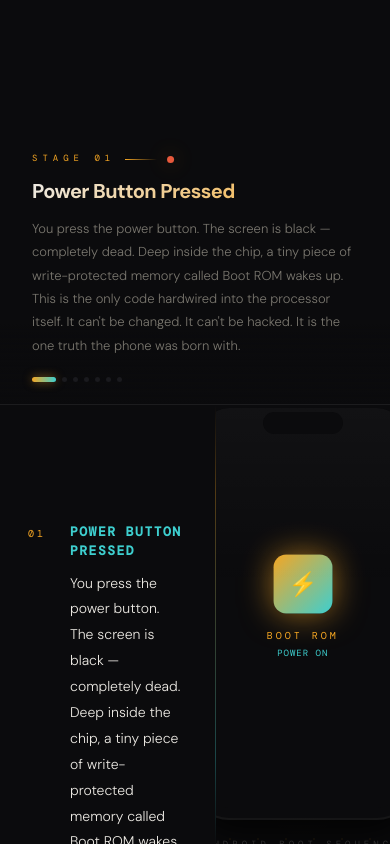
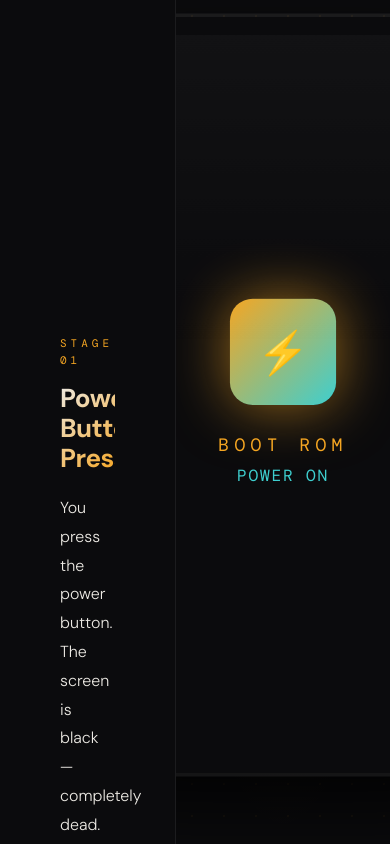
Before and after one commit to vishal07042/AiForHumans, a Next.js app: page /Zygote in a window 390 px wide. Built offline with nearby package versions, Linux system fonts and the light colour scheme.

Commit message:
android phone ui fixed

```diff
--- a/app/Zygote/page.jsx
+++ b/app/Zygote/page.jsx
@@ -79,7 +79,7 @@ function PhoneVisual({ scene }) {
     const phoneOn = scene !== "phone_off" && scene !== "intro";
 
     return (
-        <div style={{ position: "relative", width: 220, height: 420, margin: "0 auto" }}>
+        <div style={{ position: "relative", width: 220, height: 420, margin: "0 auto", transform: "scale(1.8)", transformOrigin: "center center" }}>
             {/* Phone shell */}
             <div style={{
                 position: "absolute", inset: 0,
@@ -226,24 +226,24 @@ function PhoneVisual({ scene }) {
 
                     {/* SYSTEM SERVER */}
                     {scene === "morula" && (
-                        <div style={{ display: "flex", flexDirection: "column", alignItems: "center", gap: 8, padding: 10 }}>
-                            <p style={{ color: "#e8593c", fontSize: 8, fontFamily: "'DM Mono','Courier New',monospace", letterSpacing: 2, margin: 0 }}>SYSTEM SERVER</p>
-                            <div style={{ position: "relative", width: 110, height: 96 }}>
+                        <div style={{ display: "flex", flexDirection: "column", alignItems: "center", gap: 12, padding: 10 }}>
+                            <p style={{ color: "#e8593c", fontSize: 10, fontFamily: "'DM Mono','Courier New',monospace", letterSpacing: 2, margin: 0 }}>SYSTEM SERVER</p>
+                            <div style={{ position: "relative", width: 160, height: 110 }}>
                                 {[
                                     ["ActivityMgr", 4, 4, "#f5a623"],
-                                    ["PackageMgr", 60, 4, "#3ecfcf"],
-                                    ["WindowMgr", 4, 52, "#4a9eff"],
-                                    ["NotifMgr", 60, 52, "#5ec784"],
+                                    ["PackageMgr", 84, 4, "#3ecfcf"],
+                                    ["WindowMgr", 4, 57, "#4a9eff"],
+                                    ["NotifMgr", 84, 57, "#5ec784"],
                                 ].map(([label, x, y, color], i) => (
                                     <div key={i} style={{
                                         position: "absolute", left: x, top: y,
-                                        width: 46, height: 38, borderRadius: 8,
+                                        width: 72, height: 45, borderRadius: 8,
                                         background: `${color}14`,
                                         border: `1px solid ${color}44`,
                                         display: "flex", alignItems: "center", justifyContent: "center",
                                         animation: `cellAppear 0.4s ease ${i * 0.1}s both`,
                                     }}>
-                                        <p style={{ color, fontSize: 6.5, fontFamily: "'DM Mono','Courier New',monospace", textAlign: "center", margin: 0, lineHeight: 1.3 }}>{label}</p>
+                                        <p style={{ color, fontSize: 9.5, fontFamily: "'DM Mono','Courier New',monospace", textAlign: "center", margin: 0, lineHeight: 1.3 }}>{label}</p>
                                     </div>
                                 ))}
                             </div>
@@ -283,13 +283,7 @@ function PhoneVisual({ scene }) {
                     }} />
                 </div>
 
-                {/* Notch */}
-                <div style={{
-                    position: "absolute", top: 14, left: "50%", transform: "translateX(-50%)",
-                    width: 80, height: 22, borderRadius: 11,
-                    background: "#0b0b0d",
-                    zIndex: 10,
-                }} />
+                {/* Notch removed per user request */}
             </div>
 
             {/* Side buttons */}
@@ -335,8 +329,9 @@ export default function ScrollyTeller() {
             background: "#0b0b0d",
             color: "#edeae4",
             height: "100vh",
+            width: "100VW",
             display: "flex",
-            flexDirection: "column",
+            flexDirection: "row",
             overflow: "hidden",
             position: "relative",
         }}>
@@ -371,161 +366,87 @@ export default function ScrollyTeller() {
         ::-webkit-scrollbar-thumb { background: #2a2318; border-radius: 2px; }
       `}</style>
 
-            {/* ── TOP: sticky panel ─────────────────────────────────────────────────── */}
-            <div style={{
-                position: "sticky",
-                top: 0,
-                zIndex: 20,
-                background: "linear-gradient(180deg, #0b0b0d 0%, #0b0b0d 80%, transparent 100%)",
-                padding: "24px 32px 22px",
-                borderBottom: "1px solid rgba(255,255,255,0.07)",
-                minHeight: "48vh",
+            {/* ── LEFT: scrollable text ──────────────────────────────────────────────── */}
+            <div
+                ref={containerRef}
+                style={{
+                    flex: "0 0 45%",
+                    overflowY: "scroll",
+                    padding: "0 60px",
+                    scrollBehavior: "smooth",
+                    position: "relative",
+                    borderRight: "1px solid rgba(255,255,255,0.07)",
+                }}
+            >
+                <div style={{ height: "35vh" }} />
+                {scenes.map((scene, i) => (
+                    <div
+                        key={scene.id}
+                        ref={(el) => (textRefs.current[i] = el)}
+                        data-index={i}
+                        style={{
+                            minHeight: "80vh",
                             display: "flex",
                             flexDirection: "column",
-                justifyContent: "flex-end",
-                flex: "0 0 auto",
-            }}>
-                {/* Stage tag */}
-                <div style={{ display: "inline-flex", alignItems: "center", gap: 10, marginBottom: 14 }}>
+                            justifyContent: "center",
+                            padding: "40px 0",
+                            opacity: activeScene === i ? 1 : 0.25,
+                            transform: activeScene === i ? "translateX(0)" : "translateX(-15px)",
+                            transition: "all 0.6s cubic-bezier(0.16, 1, 0.3, 1)",
+                        }}
+                    >
+                        <div style={{ display: "inline-flex", alignItems: "center", gap: 10, marginBottom: 16 }}>
                             <span style={{
-                        fontSize: 9, letterSpacing: 5, color: "#f5a623",
+                                fontSize: 11, letterSpacing: 4, color: "#f5a623",
                                 fontFamily: "'DM Mono', 'Courier New', monospace",
                                 textTransform: "uppercase",
-                        animation: "slideIn 0.4s ease",
                             }}>
-                        {currentScene.chapter}
+                                {scene.chapter}
                             </span>
                             <span style={{ width: 32, height: 1, background: "linear-gradient(90deg, #f5a623, transparent)" }} />
+                            {activeScene === i && (
                                 <span style={{
                                     width: 7, height: 7, borderRadius: "50%",
                                     background: "#e8593c",
                                     boxShadow: "0 0 12px rgba(232,89,60,0.85)",
                                     animation: "pulse 1.8s ease-in-out infinite",
                                 }} />
+                            )}
                         </div>
 
-                {/* Title */}
                         <h2 style={{
-                    fontSize: "clamp(20px, 4vw, 32px)",
+                            fontSize: "clamp(26px, 3.5vw, 42px)",
                             fontWeight: 700,
-                    marginBottom: 14,
+                            marginBottom: 20,
                             lineHeight: 1.15,
-                    letterSpacing: "-0.6px",
-                    animation: "slideIn 0.45s ease",
+                            letterSpacing: "-0.5px",
                             background: "linear-gradient(135deg, #edeae4 0%, #f5a623 100%)",
                             WebkitBackgroundClip: "text",
                             WebkitTextFillColor: "transparent",
                         }}>
-                    {currentScene.title}
+                            {scene.title}
                         </h2>
 
-                {/* Body text */}
                         <p style={{
-                    fontSize: "clamp(13px, 2.2vw, 15px)",
+                            fontSize: "clamp(16px, 2.2vw, 18px)",
                             lineHeight: 1.8,
-                    color: "#7a776f",
-                    maxWidth: 620,
-                    animation: "slideIn 0.5s ease",
+                            color: activeScene === i ? "#edeae4" : "#7a776f",
                             margin: 0,
                             fontWeight: 300,
-                }}>
-                    {currentScene.text}
-                </p>
-
-                {/* Progress dots */}
-                <div style={{ display: "flex", gap: 6, marginTop: 20, alignItems: "center" }}>
-                    {scenes.map((s, i) => (
-                        <div key={i} style={{
-                            width: i === activeScene ? 24 : 5,
-                            height: 5, borderRadius: 3,
-                            background: i === activeScene
-                                ? "linear-gradient(90deg, #f5a623, #3ecfcf)"
-                                : "#1a1a1e",
-                            transition: "all 0.35s ease",
-                            boxShadow: i === activeScene ? "0 0 10px rgba(245,166,35,0.5)" : "none",
-                        }} />
-                    ))}
-                </div>
-            </div>
-
-            {/* ── BOTTOM: split layout ──────────────────────────────────────────────── */}
-            <div style={{ flex: 1, display: "flex", overflow: "hidden", position: "relative" }}>
-
-                {/* Left: scrollable text */}
-                <div
-                    ref={containerRef}
-                    style={{
-                        flex: "0 0 55%",
-                        overflowY: "scroll",
-                        padding: "0 28px",
-                        scrollBehavior: "smooth",
-                        position: "relative",
-                    }}
-                >
-                    <div style={{ height: "10vh" }} />
-                    {scenes.map((scene, i) => (
-                        <div
-                            key={scene.id}
-                            ref={(el) => (textRefs.current[i] = el)}
-                            data-index={i}
-                            style={{
-                                minHeight: "60vh",
-                                display: "flex",
-                                flexDirection: "column",
-                                justifyContent: "center",
-                                padding: "32px 0",
-                                borderBottom: i < scenes.length - 1 ? "1px solid rgba(255,255,255,0.05)" : "none",
-                            }}
-                        >
-                            <div style={{ display: "flex", alignItems: "flex-start", gap: 16 }}>
-                                <span style={{
-                                    fontFamily: "'DM Mono', 'Courier New', monospace",
-                                    fontSize: 10,
-                                    color: i === activeScene ? "#f5a623" : "#1a1a1e",
-                                    letterSpacing: 3, paddingTop: 4,
-                                    minWidth: 26,
-                                    transition: "color 0.4s ease",
-                                }}>
-                                    {String(i + 1).padStart(2, "0")}
-                                </span>
-                                <div>
-                                    <h3 style={{
-                                        fontSize: 13, fontWeight: 600, marginBottom: 10,
-                                        letterSpacing: 1.5,
-                                        fontFamily: "'DM Mono', 'Courier New', monospace",
-                                        textTransform: "uppercase",
-                                        color: i === activeScene ? "#3ecfcf" : "#444444",
-                                        transition: "color 0.4s ease",
-                                    }}>
-                                        {scene.title}
-                                    </h3>
-                                    <p style={{
-                                        fontSize: 14, lineHeight: 1.85,
-                                        color: i === activeScene ? "#edeae4" : "#444444",
-                                        transition: "color 0.4s ease",
-                                        margin: 0,
-                                        fontWeight: 300,
+                            transition: "color 0.6s ease",
                         }}>
                             {scene.text}
                         </p>
                     </div>
-                            </div>
-                        </div>
                 ))}
-                    <div style={{ height: "30vh" }} />
+                <div style={{ height: "45vh" }} />
             </div>
 
-                {/* Divider */}
+            {/* ── RIGHT: sticky visual ──────────────────────────────────────────────── */}
             <div style={{
-                    width: 1,
-                    background: "linear-gradient(180deg, transparent, rgba(245,166,35,0.3) 20%, rgba(62,207,207,0.3) 80%, transparent)",
-                    flexShrink: 0,
-                }} />
-
-                {/* Right: sticky visual */}
-                <div style={{
-                    flex: 1,
+                flex: "1",
                 display: "flex",
+                flexDirection: "column",
                 alignItems: "center",
                 justifyContent: "center",
                 position: "relative",
@@ -534,15 +455,15 @@ export default function ScrollyTeller() {
                 {/* Ambient glow */}
                 <div style={{
                     position: "absolute", inset: 0,
-                        background: "radial-gradient(ellipse at 50% 50%, rgba(245,166,35,0.07) 0%, transparent 70%)",
+                    background: "radial-gradient(ellipse at 50% 50%, rgba(245,166,35,0.05) 0%, transparent 70%)",
                     pointerEvents: "none",
                 }} />
 
                 {/* Dot grid */}
                 <div style={{
                     position: "absolute", inset: 0,
-                        backgroundImage: "radial-gradient(circle, rgba(245,166,35,0.08) 1px, transparent 1px)",
-                        backgroundSize: "28px 28px",
+                    backgroundImage: "radial-gradient(circle, rgba(245,166,35,0.06) 1px, transparent 1px)",
+                    backgroundSize: "32px 32px",
                     pointerEvents: "none",
                 }} />
 
@@ -550,9 +471,9 @@ export default function ScrollyTeller() {
                 <div style={{ position: "relative", zIndex: 2 }}>
                     <PhoneVisual scene={currentScene.visual} />
                     <div style={{
-                            textAlign: "center", marginTop: 20,
+                        textAlign: "center", marginTop: 24,
                         fontFamily: "'DM Mono', 'Courier New', monospace",
-                            fontSize: 9, letterSpacing: 4,
+                        fontSize: 10, letterSpacing: 5,
                         color: "#444444",
                         textTransform: "uppercase",
                     }}>
@@ -561,6 +482,5 @@ export default function ScrollyTeller() {
                 </div>
             </div>
         </div>
-        </div>
     );
 }
```
Lines whose indentation alone changed are shown as unchanged.
